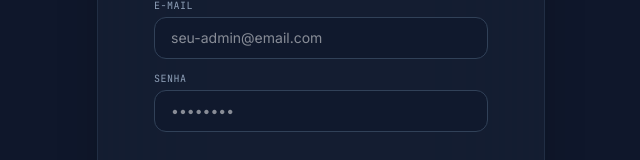
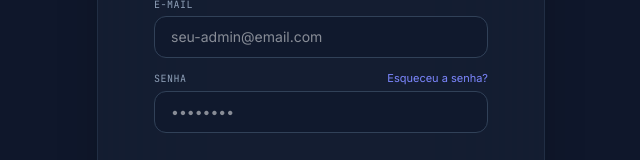
Before and after one commit to raryssoncastrol1-afk/Rol-UPA, a React (Vite) app: page / in a window 1280 px wide. Both pictures are taken after a click on the button "Acesso Administrativo". Shown: the part 439-599 px from the top of the page, without its empty margins (319-959 px from the left). Built offline with nearby package versions, Linux system fonts and the light colour scheme; no server answers; the database is empty.

Commit message:
feat(auth): add password reset functionality for admin users

```diff
--- a/src/App.tsx
+++ b/src/App.tsx
@@ -20,7 +20,8 @@ import {
   User,
   signInAnonymously,
   signInWithEmailAndPassword,
-  createUserWithEmailAndPassword
+  createUserWithEmailAndPassword,
+  sendPasswordResetEmail
 } from 'firebase/auth';
 import { collection, query, where, getDocs, doc, getDoc } from 'firebase/firestore';
 import { hashPin } from './lib/cryptoUtils';
@@ -157,6 +158,22 @@ export default function App() {
          alert('A senha informada é muito fraca. Ela deve conter pelo menos 6 caracteres.');
       } else {
          alert('Erro ao registrar administrador: ' + error.message);
+      }
+    }
+  };
+
+  const handlePasswordReset = async (email: string) => {
+    try {
+      await sendPasswordResetEmail(auth, email);
+      alert('E-mail de recuperação de senha enviado com sucesso! Verifique sua caixa de entrada e a pasta de spam.');
+    } catch (error: any) {
+      console.error("Erro ao enviar recuperação de senha:", error);
+      if (error?.code === 'auth/user-not-found') {
+        alert('Nenhum usuário administrador cadastrado com este e-mail.');
+      } else if (error?.code === 'auth/invalid-email') {
+        alert('Formato de e-mail inválido.');
+      } else {
+        alert('Erro ao enviar recuperação de senha: ' + error.message);
       }
     }
   };
@@ -307,6 +324,7 @@ export default function App() {
         onVoterLogin={handleVoterLogin}
         onEmailLogin={handleEmailLogin}
         onEmailRegister={handleEmailRegister}
+        onPasswordReset={handlePasswordReset}
       />
     );
   }
--- a/src/components/LoginScreen.tsx
+++ b/src/components/LoginScreen.tsx
@@ -1,24 +1,27 @@
 import React, { useState } from 'react';
-import { ClipboardCheck, KeyRound } from 'lucide-react';
+import { ClipboardCheck, KeyRound, Mail, ArrowLeft } from 'lucide-react';
 
 interface LoginScreenProps {
   onGoogleLogin: () => void;
   onVoterLogin: (pin: string) => void;
   onEmailLogin: (email: string, pass: string) => Promise<void>;
   onEmailRegister: (email: string, pass: string) => Promise<void>;
+  onPasswordReset?: (email: string) => Promise<void>;
 }
 
 export const LoginScreen: React.FC<LoginScreenProps> = ({
   onGoogleLogin,
   onVoterLogin,
   onEmailLogin,
-  onEmailRegister
+  onEmailRegister,
+  onPasswordReset
 }) => {
-  const [mode, setMode] = useState<'select' | 'voter_pin' | 'admin_login'>('select');
+  const [mode, setMode] = useState<'select' | 'voter_pin' | 'admin_login' | 'forgot_password'>('select');
   const [pin, setPin] = useState('');
   const [email, setEmail] = useState('');
   const [password, setPassword] = useState('');
   const [isAdminRegister, setIsAdminRegister] = useState(false);
+  const [isResetting, setIsResetting] = useState(false);
 
   const handleVoterSubmitPIN = async () => {
     if (pin.length < 4) {
@@ -104,7 +107,18 @@ export const LoginScreen: React.FC<LoginScreenProps> = ({
               </div>
 
               <div>
-                <label className="block text-[10px] font-mono text-slate-400 uppercase tracking-wider mb-1">Senha</label>
+                <div className="flex justify-between items-center mb-1">
+                  <label className="block text-[10px] font-mono text-slate-400 uppercase tracking-wider">Senha</label>
+                  {!isAdminRegister && onPasswordReset && (
+                    <button
+                      type="button"
+                      onClick={() => setMode('forgot_password')}
+                      className="text-[11px] text-indigo-400 hover:text-indigo-300 transition cursor-pointer"
+                    >
+                      Esqueceu a senha?
+                    </button>
+                  )}
+                </div>
                 <input
                   type="password"
                   value={password}
@@ -154,6 +168,59 @@ export const LoginScreen: React.FC<LoginScreenProps> = ({
           </div>
         )}
 
+        {mode === 'forgot_password' && (
+          <div className="space-y-4 text-left animate-in fade-in slide-in-from-right-4">
+            <h3 className="text-xl font-bold text-white text-center mb-1">Recuperar Senha</h3>
+            <p className="text-xs text-slate-400 text-center mb-4 leading-relaxed">
+              Informe o e-mail cadastrado do administrador para receber o link de redefinição de senha.
+            </p>
+
+            <div>
+              <label className="block text-[10px] font-mono text-slate-400 uppercase tracking-wider mb-1">E-mail Cadastrado</label>
+              <input
+                type="email"
+                value={email}
+                onChange={(e) => setEmail(e.target.value)}
+                placeholder="seu-admin@email.com"
+                className="w-full bg-slate-900/50 border border-slate-700 text-white px-4 py-2.5 rounded-xl focus:outline-none focus:border-indigo-500 font-sans text-sm focus:ring-1 focus:ring-indigo-500"
+              />
+            </div>
+
+            <div className="flex flex-col gap-2 pt-2">
+              <button
+                disabled={isResetting}
+                onClick={async () => {
+                  if (!email.trim()) {
+                    alert('Por favor, informe seu e-mail cadastrado.');
+                    return;
+                  }
+                  if (onPasswordReset) {
+                    setIsResetting(true);
+                    try {
+                      await onPasswordReset(email.trim());
+                      setMode('admin_login');
+                    } finally {
+                      setIsResetting(false);
+                    }
+                  }
+                }}
+                className="w-full py-3 bg-indigo-600 hover:bg-indigo-500 text-white rounded-xl transition-colors font-bold text-center cursor-pointer shadow-lg shadow-indigo-600/10 disabled:opacity-50 flex items-center justify-center gap-2"
+              >
+                <Mail className="w-4 h-4" />
+                <span>{isResetting ? 'Enviando...' : 'Enviar Link de Redefinição'}</span>
+              </button>
+
+              <button
+                onClick={() => setMode('admin_login')}
+                className="w-full py-2.5 text-xs text-slate-400 hover:text-slate-200 transition text-center flex items-center justify-center gap-1.5 mt-2"
+              >
+                <ArrowLeft className="w-3.5 h-3.5" />
+                <span>Voltar para o login</span>
+              </button>
+            </div>
+          </div>
+        )}
+
         {mode === 'voter_pin' && (
           <div className="space-y-4 text-left animate-in fade-in slide-in-from-right-4">
             <p className="text-sm text-slate-300 mb-2">Digite o código PIN (senha) fornecido pelo administrador:</p>
```
